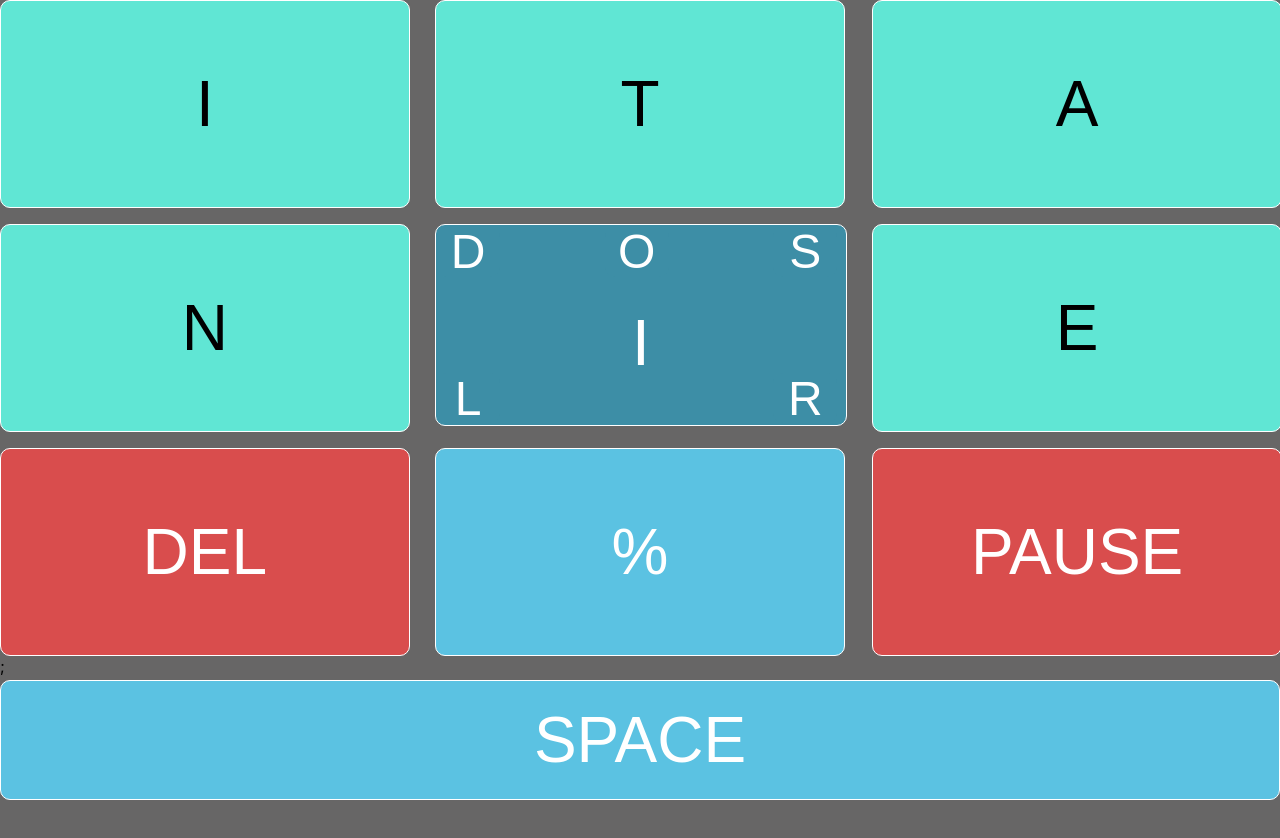
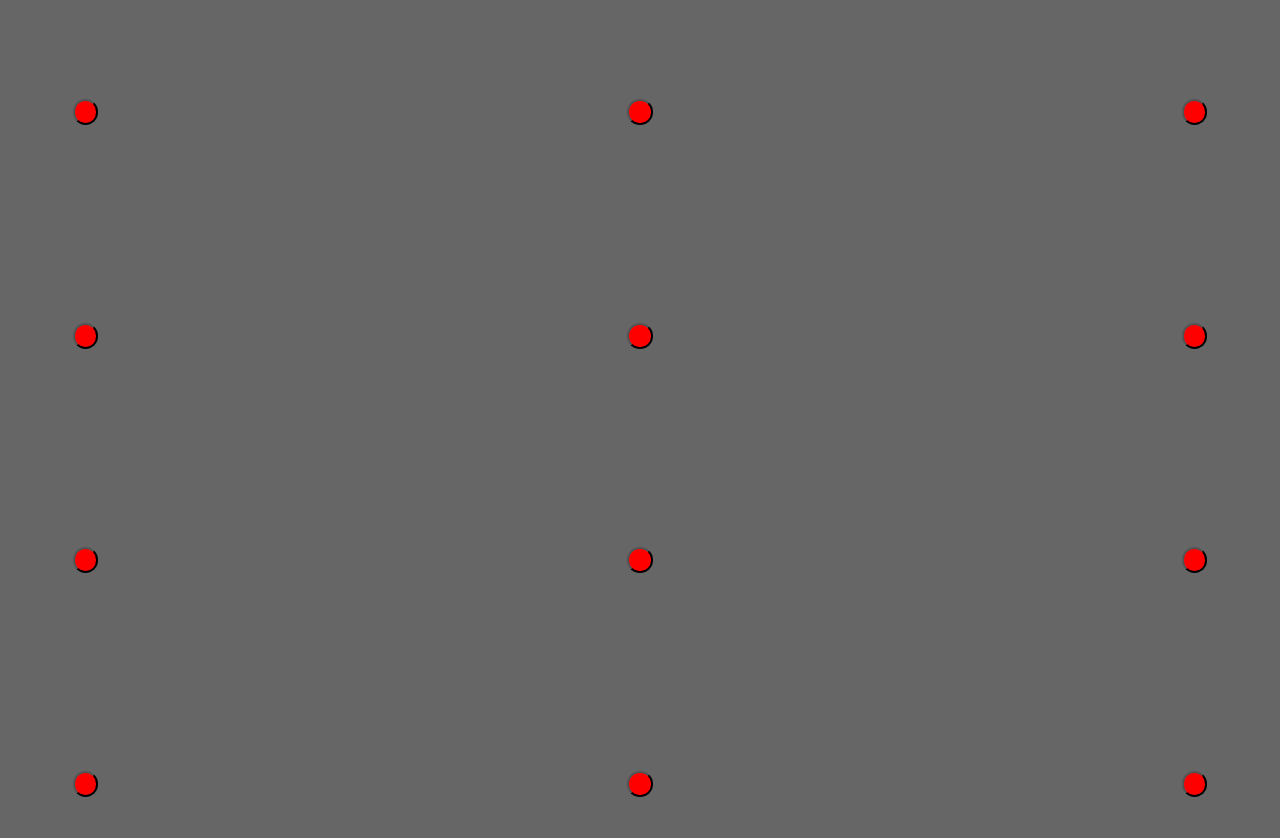
Before and after one commit to Spectre0911/Gaze-Based-LLM-Keyboard, a React (Create React App) app in the folder keyboard-app/: page / in a window 1280 px wide. Shown: the top 838 px of the page. Before the commit the page ends 800 px from the top, so only its background shows below. Built offline with nearby package versions, Linux system fonts and the light colour scheme.

Commit message:
Added selected property

```diff
--- a/keyboard-app/package.json
+++ b/keyboard-app/package.json
@@ -8,8 +8,10 @@
     "@testing-library/user-event": "^13.5.0",
     "blink-detection": "^1.2.1",
     "react": "^18.2.0",
+    "react-card-flip": "^1.2.2",
     "react-dom": "^18.2.0",
     "react-scripts": "5.0.1",
+    "reactjs-flip-card": "^2.0.3",
     "web-vitals": "^2.1.4",
     "webgazer": "^3.3.0",
     "yarn": "^1.22.21"
--- a/keyboard-app/src/App.css
+++ b/keyboard-app/src/App.css
@@ -4,13 +4,14 @@
   --button-height: 26vh;
   --button-min-height: 50px;
   --button-radius: 10px;
-  --button-border: 1px solid white;
+  --button-border: 0.25vw solid white;
   --purple: #9496ff;
-  --light-blue: #60e6d4;
+  --light-blue: #9496ff;
   --dark-blue: #3d8ea6;
   --green: #00d1a0;
   --red: #d94d4d;
   --white: white;
+  --selected: #96ff94;
   --black: black;
 }
 
@@ -34,26 +35,32 @@
   min-height: var(--button-min-height);
   border-radius: var(--button-radius);
   border: var(--button-border);
+  color: var(--white);
+}
+
+.selected {
+  color: var(--selected);
+  border-color: var(--selected);
 }
 
 .light-blue-button {
   background-color: var(--light-blue);
-  color: var(--black);
 }
 
 .purple-button {
   background-color: var(--purple);
-  color: var(--white);
 }
 
 .dark-blue-button {
   background-color: var(--dark-blue);
-  color: var(--white);
 }
 
 .purple-arrow-button {
   background-color: var(--purple);
-  color: var(--white);
+}
+
+.green-auto-button {
+  background-color: #9bb44d;
 }
 
 .dark-blue-button-small {
@@ -62,7 +69,6 @@
   height: 5vh;
   border: none;
   background-color: var(--dark-blue);
-  color: var(--white);
 }
 
 .light-blue-button-small {
@@ -71,23 +77,21 @@
   height: 5vh;
   border: none;
   background-color: var(--light-blue);
-  color: var(--black);
 }
 
 .red-button {
   background-color: var(--red);
-  color: var(--white);
 }
 
 .switch-button {
   background-color: var(--white);
-  color: var(--white);
 }
 
-.wildcard-button,
+.wildcard-button {
+  background-color: #5bc2e2;
+}
 .space-button {
-  background-color: #5bc2e2;
-  color: var(--white);
+  background-color: #ea8c00;
 }
 
 .space-button {
@@ -127,18 +131,13 @@ body {
 
 .dot-grid-container {
   display: grid;
-  grid-template-columns: repeat(3, 2vw); /* Three equal columns */
-  grid-column-gap: 47vw;
-  grid-row-gap: 44vh;
-  max-width: 100vw; /* Maximum width */
-  max-height: 100vh; /* Maximum height */
+  grid-template-columns: repeat(3, 1fr); /* Three equal columns */
+  grid-column-gap: 30vw;
+  grid-template-rows: repeat(4, 28vh); /* Three equal rows */
 }
 
-.dot {
-  text-align: center;
-  width: 2vw;
-  height: 2vw;
-  border-radius: 50%;
-  background-color: red;
-  /* Add more styles as needed */
+.grid-items {
+  display: grid;
+  justify-items: center;
+  align-items: center;
 }
--- a/keyboard-app/src/App.js
+++ b/keyboard-app/src/App.js
@@ -24,23 +24,49 @@ function findLetterForPoint(point, map) {
   }
 }
 
+function twoDimZip(a, b) {
+  return a.map(function (ai, i) {
+    return ai.map(function (e, j) {
+      return [e, b[i][j]];
+    });
+  });
+}
+
 const lightBlueStates = [
-  ["I", "T", "A", "N", "+", "E", "DEL", "%", "PAUSE"],
+  ["I", "T", "A", "N", "+", "E", "DEL", "%", "AUTO"],
   ["I", "T", "A", "N", "+", "E", "DEL", "%", "->"],
   ["I", "T", "A", "N", "+", "E", "<-", "%", "->"],
   ["I", "T", "A", "N", "+", "E", "<-", "%", "->"],
 ];
 
 const darkBlueStates = [
-  ["D", "O", "S", "L", "+", "R", "DEL", "%", "PAUSE"],
+  ["D", "O", "S", "L", "+", "R", "DEL", "%", "AUTO"],
   ["D", "O", "S", "L", "+", "R", "DEL", "%", "->"],
   ["D", "O", "S", "L", "+", "R", "<-", "%", "->"],
   ["D", "O", "S", "L", "+", "R", "<-", "%", "->"],
 ];
 
+const createHashMap = (arrays) => {
+  let hashMap = {};
+
+  arrays.forEach((array, arrayIndex) => {
+    array.forEach((subArray, subArrayIndex) => {
+      subArray.forEach((item, i) => {
+        if (!hashMap[item]) {
+          hashMap[item] = i;
+        }
+      });
+    });
+  });
+
+  return hashMap;
+};
+
+const letterIndexMap = createHashMap([lightBlueStates, darkBlueStates]);
+console.log(letterIndexMap);
+
 function App({ pred }) {
   const [coordinateMap, setCoordinateMap] = useState({});
-  const allStates = [lightBlueStates, darkBlueStates];
   const [switchFace, setSwitchFace] = useState(0);
   const [currentState, setCurrentState] = useState(0);
   const [buttonClass, setButtonClass] = useState("light-blue-button");
@@ -50,8 +76,13 @@ function App({ pred }) {
   const [currentSentence, setCurrentSentence] = useState("");
   const [allWords, setAllWords] = useState([]);
   const [lookingAt, setLookingAt] = useState("");
+  const [buttons, setButtons] = useState([]);
+  const [selected, setSelected] = useState(Array(10).fill(false));
 
-  var buttonLabels = allStates[switchFace][currentState];
+  const allStates = [lightBlueStates, darkBlueStates];
+  const zippedStates = twoDimZip(lightBlueStates, darkBlueStates);
+  var buttonLabels = zippedStates[currentState];
+
   var spaceClassName =
     currentState === 0
       ? "flex-center-button space-button"
@@ -59,9 +90,54 @@ function App({ pred }) {
       ? "flex-center-button green-space-button"
       : "flex-center-button red-space-button";
 
+  const getButtonConfig = (label) => {
+    let className = "flex-center-button";
+    let onClick;
+    let flip = false;
+
+    switch (label) {
+      case "DEL":
+        className += " red-button";
+        onClick = onDepress.bind(this, label);
+        break;
+      case "AUTO":
+        className += " green-auto-button";
+        onClick = onDepress.bind(this, label);
+        break;
+      case "%":
+        className += " wildcard-button";
+        onClick = onDepress.bind(this, label);
+        break;
+      case "<-":
+        className += " purple-button";
+        onClick = onLeftArrow;
+        break;
+      case "->":
+        className += " purple-button";
+        onClick = onRightArrow;
+        break;
+      default:
+        className += ` ${buttonClass}`;
+        onClick = onDepress.bind(this, label);
+        flip = true;
+    }
+
+    return { className, onClick, flip };
+  };
+
   useEffect(() => {
     const letter = findLetterForPoint(pred, coordinateMap);
     setLookingAt(letter);
+    // Highlight the letter on the keyboard
+    if (letter) {
+      setSelected((_) => {
+        const newSelected = Array(10).fill(false);
+        const index = letterIndexMap[letter];
+        console.log(index);
+        newSelected[index] = true;
+        return newSelected;
+      });
+    }
   }, [pred, coordinateMap]);
 
   const updateCoords = (label, data) => {
@@ -145,39 +221,16 @@ function App({ pred }) {
     setCurrentState(0);
   };
 
-  const getButtonConfig = (label) => {
-    switch (label) {
-      case "DEL":
-      case "PAUSE":
-        return {
-          className: "flex-center-button red-button",
-          onClick: onDepress.bind(this, label),
-        };
-      case "%":
-        return {
-          className: "flex-center-button wildcard-button",
-          onClick: onDepress.bind(this, label),
-        };
-      case "<-":
-        return {
-          className: "flex-center-button purple-button",
-          onClick: onLeftArrow,
-        };
-      case "->":
-        return {
-          className: "flex-center-button purple-button",
-          onClick: onRightArrow,
-        };
-      default:
-        return {
-          className: `flex-center-button ${buttonClass}`,
-          onClick: onDepress.bind(this, label),
-        };
-    }
-  };
+  // console.log(zippedStates);
 
-  const buttons = buttonLabels.map((label) => {
-    if (label === "+") {
+  // Initially create the buttons
+  useEffect(() => {
+    var i = -1;
+    const buttons = buttonLabels.map((labels) => {
+      var [frontLabel, backLabel] = labels;
+      i += 1;
+
+      if (frontLabel === "+") {
         return (
           <Switch
             key="Switch"
@@ -194,22 +247,31 @@ function App({ pred }) {
             currentState={currentState}
             currentSentence={currentSentence}
             allWords={allWords}
+            setCoordinateMap={setCoordinateMap}
+            sendCoords={updateCoords}
+            selected={selected[i]}
           />
         );
       }
 
-    const { className, onClick } = getButtonConfig(label);
+      const { className, onClick, flip } = getButtonConfig(frontLabel);
 
       return (
         <TriggerButton
-        key={label}
           className={className}
-        label={label}
+          frontLabel={backLabel}
+          backLabel={frontLabel}
           onClick={onClick}
           sendCoords={updateCoords}
+          flipCard={flip}
+          flipped={switchFace === 0 ? true : false}
+          selected={selected[i]}
         />
       );
     });
+
+    setButtons(buttons);
+  }, [switchFace, lookingAt]);
 
   return (
     <div>
@@ -217,7 +279,7 @@ function App({ pred }) {
       <SpaceTriggerButton
         className={spaceClassName}
         sendCoords={updateCoords}
-        label={
+        frontLabel={
           currentState === 0
             ? "SPACE"
             : currentState == 3
@@ -234,6 +296,7 @@ function App({ pred }) {
         setAllWords={setAllWords}
         setCurrentWordChoices={setCurrentWordChoices}
         sendDataToFlask={sendDataToFlask}
+        selected={selected[9]}
       />
       ;
     </div>
--- a/keyboard-app/src/Calibration.js
+++ b/keyboard-app/src/Calibration.js
@@ -3,13 +3,13 @@ import Dot from "./Dot";
 import App from "./App";
 const Calibration = ({ prediction }) => {
   const [dotsClicked, setDotsClicked] = useState(0);
-  const totalDots = 9;
+  const totalDots = 12;
 
   const handleMaxClicks = () => {
     setDotsClicked(dotsClicked + 1);
   };
 
-  if (dotsClicked !== totalDots) {
+  if (dotsClicked === totalDots) {
     return <App pred={prediction} />;
   }
 
--- a/keyboard-app/src/Dot.js
+++ b/keyboard-app/src/Dot.js
@@ -19,15 +19,16 @@ const Dot = ({ onMaxClicksReached }) => {
 
   // Style that includes dynamic background color
   const dotStyle = {
-    textAlign: "center",
     width: "2vw",
     height: "2vw",
+    backgroundColor: `rgb(255, ${greenValue}, 0)`, // RGB with dynamic green component
     borderRadius: "50%",
-    backgroundColor: `rgb(255, ${greenValue}, 0)`, // RGB with dynamic green component
   };
 
   return (
-    <button className="dot" style={dotStyle} onClick={handleClick}></button>
+    <div className="grid-items">
+      <button style={dotStyle} onClick={handleClick}></button>{" "}
+    </div>
   );
 };
 
--- a/keyboard-app/src/EyeTracking.js
+++ b/keyboard-app/src/EyeTracking.js
@@ -20,6 +20,8 @@ const EyeBlinkTracker = () => {
   const loadWebGazer = async () => {
     if (window.webgazer) {
       webgazer.showVideo(false);
+      webgazer.util.bound(prediction);
+      webgazer.applyKalmanFilter(true);
       webgazer
         .setGazeListener(function (data, elapsedTime) {
           if (data == null) {
@@ -30,7 +32,7 @@ const EyeBlinkTracker = () => {
           setPrediction({ x: xprediction, y: yprediction });
         })
         .begin();
-      webgazer.showPredictionPoints(true);
+      webgazer.showPredictionPoints(false);
     }
   };
 
--- a/keyboard-app/src/SpaceTrigger.js
+++ b/keyboard-app/src/SpaceTrigger.js
@@ -4,7 +4,7 @@ import { sendDataToFlask } from "./services/sendDataToFlask";
 
 const SpaceTriggerButton = ({
   className,
-  label,
+  frontLabel,
   sendCoords,
   setCurrentWord,
   setAllWords,
@@ -15,6 +15,7 @@ const SpaceTriggerButton = ({
   currentWord,
   currentSentence,
   currentState,
+  selected,
 }) => {
   const buttonRef = useRef(null);
 
@@ -58,10 +59,11 @@ const SpaceTriggerButton = ({
     <TriggerButton
       ref={buttonRef}
       onClick={onSpace}
-      key={label}
-      label={label}
+      key={frontLabel}
+      frontLabel={frontLabel}
       className={className}
       sendCoords={sendCoords}
+      selected={selected}
     />
   );
 };
--- a/keyboard-app/src/Switch.jsx
+++ b/keyboard-app/src/Switch.jsx
@@ -1,4 +1,4 @@
-import React from "react";
+import React, { useRef, useEffect } from "react";
 
 const Switch = ({
   buttonClass,
@@ -14,9 +14,15 @@ const Switch = ({
   currentState,
   currentSentence,
   allWords,
+  setCoordinateMap,
+  sendCoords,
+  selected,
 }) => {
+  const frontButtonRef = useRef(null);
+
   const onSwitch = () => {
     setRightArrowCount(0);
+    setCoordinateMap({});
 
     if (currentState !== 0) {
       setCurrentSentence(currentSentence + currentWord);
@@ -35,19 +41,46 @@ const Switch = ({
     }
   };
 
+  useEffect(() => {
+    // Could probably calculate this a bit more intelligently in app.js
+    const handleResize = () => {
+      if (frontButtonRef.current) {
+        const rect = frontButtonRef.current.getBoundingClientRect();
+        const coords = {
+          topLeft: { x: rect.left, y: rect.top },
+          topRight: { x: rect.right, y: rect.top },
+          bottomLeft: { x: rect.left, y: rect.bottom },
+          bottomRight: { x: rect.right, y: rect.bottom },
+        };
+        sendCoords("+", coords);
+      }
+    };
+
+    handleResize();
+
+    window.addEventListener("resize", handleResize);
+
+    return () => window.removeEventListener("resize", handleResize);
+  });
+
   return (
     <div
-      className="flex-center-button switch-button"
+      ref={frontButtonRef}
+      className={
+        selected
+          ? "flex-center-button switch-button selected"
+          : "flex-center-button switch-button"
+      }
       onClick={onSwitch}
       style={{
         display: "grid",
         gridTemplateRows: "1fr 1fr 1fr",
         gridTemplateColumns: "1fr 1fr 1fr",
-        height: "25vh",
-        width: "32vw",
+        height: "25.5vh",
+        width: "31.5vw",
         gap: "2.5vh 7.5vw",
         backgroundColor:
-          buttonClass === "light-blue-button" ? "#60e6d4" : "#3d8ea6",
+          buttonClass === "light-blue-button" ? "#9496ff" : "#3d8ea6",
       }}
     >
       <button className={`flex-center-button ${buttonClass}-small`}>
@@ -64,10 +97,10 @@ const Switch = ({
         style={{
           gridColumn: "1 / -1",
           textAlign: "center",
-          color: buttonClass === "light-blue-button" ? "black" : "white",
+          color: "white",
 
           backgroundColor:
-            buttonClass === "light-blue-button" ? "#60e6d4" : "#3d8ea6",
+            buttonClass === "light-blue-button" ? "#9496ff" : "#3d8ea6",
 
           fontSize: "4rem", // Example font size
           border: "none",
--- a/keyboard-app/src/triggerButton.js
+++ b/keyboard-app/src/triggerButton.js
@@ -1,14 +1,26 @@
 import React, { useRef, useEffect } from "react";
 import "./App.css";
+import ReactCardFlip from "react-card-flip";
 
-function TriggerButton({ className, onClick, label, sendCoords }) {
-  const buttonRef = useRef(null);
+function TriggerButton({
+  className,
+  onClick,
+  frontLabel,
+  backLabel,
+  sendCoords,
+  flipCard,
+  flipped,
+  selected,
+}) {
+  const frontButtonRef = useRef(null);
+  const backButtonRef = useRef(null);
+  var className = selected ? `${className} selected` : className;
 
   useEffect(() => {
+    // Could probably calculate this a bit more intelligently in app.js
     const handleResize = () => {
-      if (buttonRef.current) {
-        console.log("Buttons redrawn");
-        const rect = buttonRef.current.getBoundingClientRect();
+      if (frontButtonRef.current) {
+        const rect = frontButtonRef.current.getBoundingClientRect();
         const coords = {
           topLeft: { x: rect.left, y: rect.top },
           topRight: { x: rect.right, y: rect.top },
@@ -16,7 +28,13 @@ function TriggerButton({ className, onClick, label, sendCoords }) {
           bottomRight: { x: rect.right, y: rect.bottom },
         };
         console.log(coords);
-        sendCoords(label, coords);
+        if (flipped) {
+          sendCoords(backLabel, coords);
+        } else {
+          console.log("in here");
+          console.log(frontLabel);
+          sendCoords(frontLabel, coords);
+        }
       }
     };
 
@@ -25,13 +43,41 @@ function TriggerButton({ className, onClick, label, sendCoords }) {
     window.addEventListener("resize", handleResize);
 
     return () => window.removeEventListener("resize", handleResize);
-  }, []);
+  }, [flipped]);
 
-  return (
-    <button ref={buttonRef} onClick={onClick} key={label} className={className}>
-      {label}
-    </button>
-  );
+  if (flipCard) {
+    return (
+      <ReactCardFlip isFlipped={flipped} flipDirection="vertical">
+        <button
+          ref={frontButtonRef}
+          onClick={onClick}
+          key={frontLabel}
+          className={className}
+        >
+          {frontLabel}
+        </button>
+        <button
+          ref={backButtonRef}
+          onClick={onClick}
+          key={backLabel}
+          className={className}
+        >
+          {backLabel}
+        </button>
+      </ReactCardFlip>
+    );
+  } else {
+    return (
+      <button
+        ref={frontButtonRef}
+        onClick={onClick}
+        key={frontLabel}
+        className={className}
+      >
+        {frontLabel}
+      </button>
+    );
+  }
 }
 
 export default TriggerButton;
```
Also changed, not shown: 2 other files (tests, documents, lock files or other folders). Lines whose indentation alone changed are shown as unchanged.
